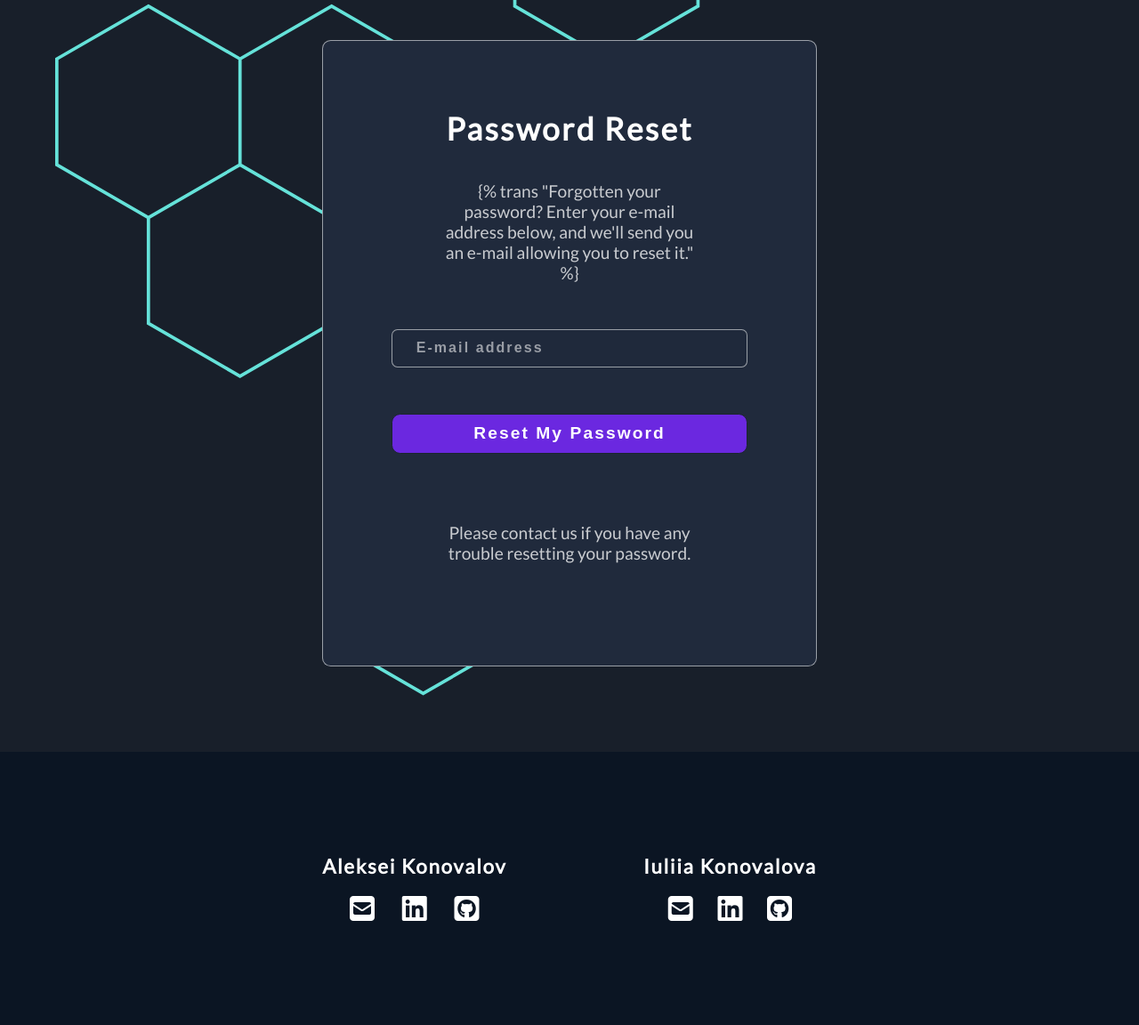
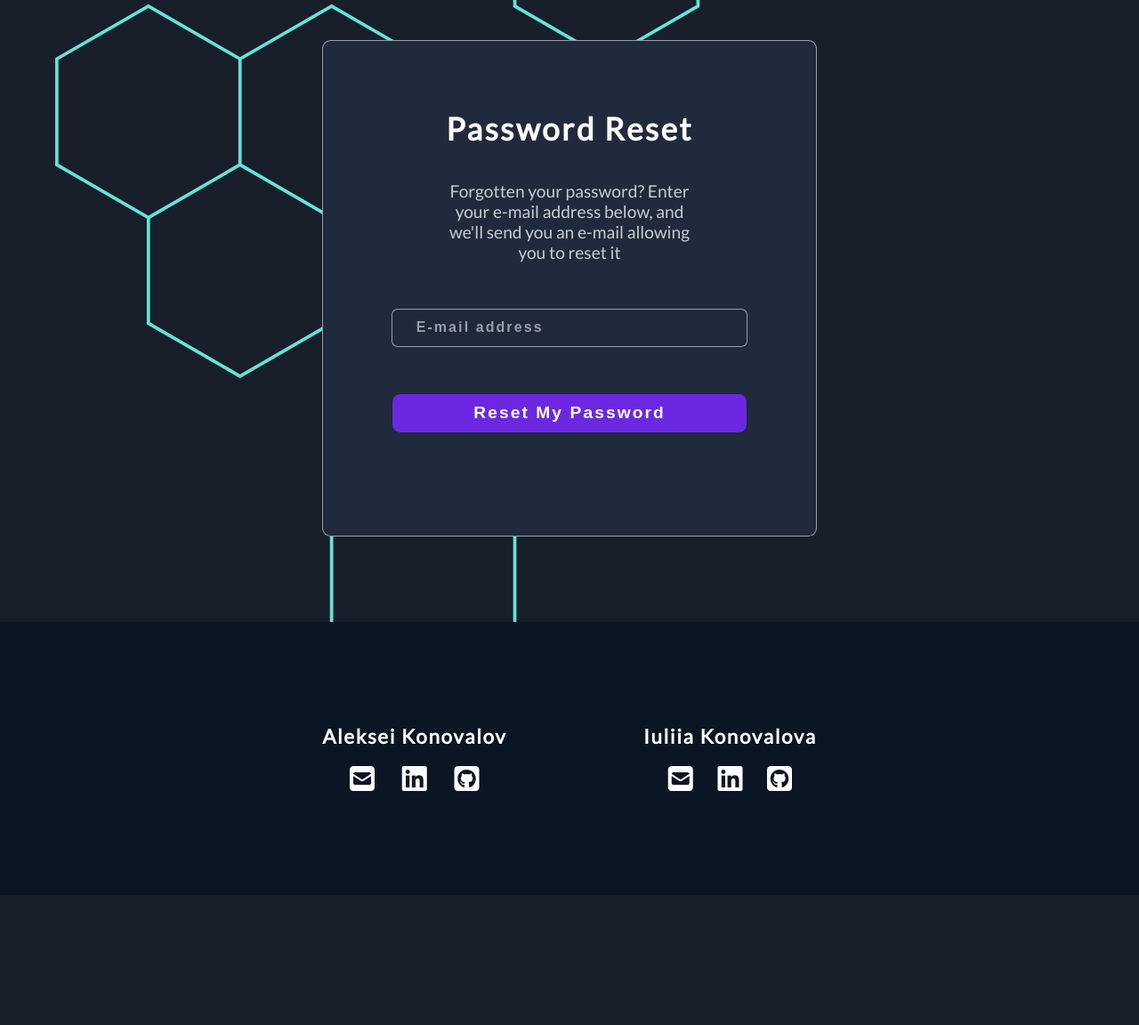
Before and after one commit to IuliiaKonovalova/issue_tracker, a Django app: page /accounts/password/reset/ in a window 1280 px wide. Shown: the part 157-1309 px from the top of the page at 89% size. After the commit the page ends 1163 px from the top, so only its background shows below. Run offline with Django 3.2, Linux system fonts and the light colour scheme; some libraries are stand-ins or nearby versions.

Commit message:
Fix styling for reset password form

```diff
--- a/templates/allauth/account/password_reset.html
+++ b/templates/allauth/account/password_reset.html
@@ -12,8 +12,8 @@
 {% include "account/snippets/already_logged_in.html" %}
 {% endif %}
 
-<p>{% trans "Forgotten your password? Enter your e-mail address below, and we'll send you an e-mail allowing you to
-  reset it." %}</p>
+<p>Forgotten your password? Enter your e-mail address below, and we'll send you an e-mail allowing you to
+  reset it</p>
 
 <form method="POST" action="{% url 'account_reset_password' %}" class="password_reset">
   {% csrf_token %}
@@ -21,7 +21,7 @@
   <input type="submit" value="{% trans 'Reset My Password' %}" />
 </form>
 
-<p>
+<p style="display: none;">
   {% blocktrans %}
   Please contact us if you have any trouble resetting your password.
   {% endblocktrans %}
```
